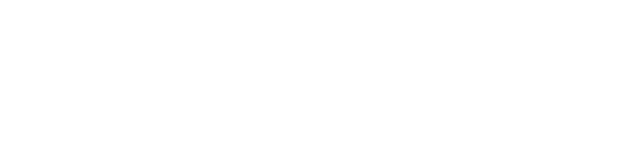
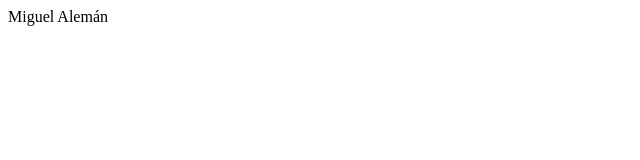
Before and after one commit to miguelTI/html-git-flow-excercise, a plain HTML site: page index.html in a window 1280 px wide. Shown: the whole page, without its empty margins (0-640 px from the left). Drawn offline with Linux system fonts and the light colour scheme.

Commit message:
meu nome no corpo do html

```diff
--- a/index.html
+++ b/index.html
@@ -7,6 +7,6 @@
   <title>Meus primeiros commits</title>
 </head>
 <body>
-
+  Miguel Alemán
 </body>
 </html>
```
